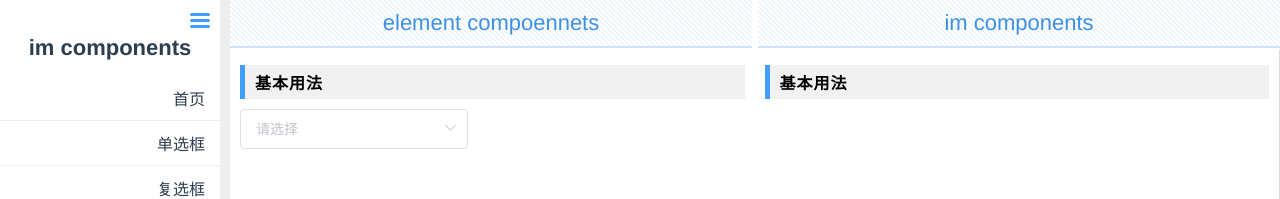
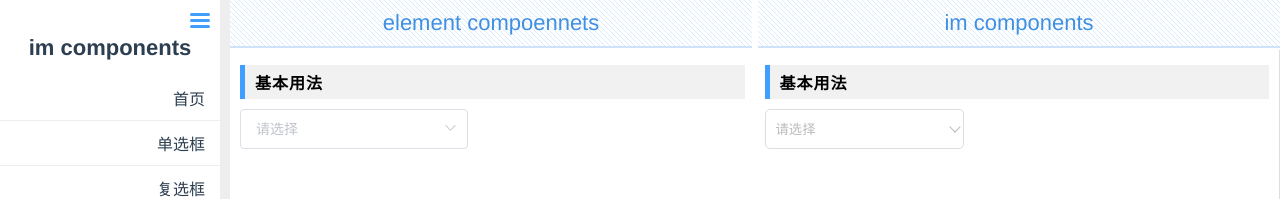
Before and after one commit to txl764496056/vue-imitate-element, a Vue app: page /select in a window 1280 px wide. Shown: the top 199 px of the page. Built offline with nearby package versions, Linux system fonts and the light colour scheme.

Commit message:
select  滚动条

```diff
--- a/src/components/ImScrollbar/im-bar.js
+++ b/src/components/ImScrollbar/im-bar.js
@@ -47,7 +47,7 @@ export default {
         const {size,move,bar,show} = this;
         return (
             <div class={['im-scrollbar-bar','im-bar-'+bar.key]}
-                style={ {opacity:( show ? 1:0)} }
+                style={ {opacity:( show&&size!='' ? 1:0)} }
                 onmousedown={ this.clickTrackHandler }
                 >
                 <div
@@ -86,7 +86,6 @@ export default {
             let thumbHalf = (this.$refs.thumb[this.bar.offset]/2);
 
             let percent = (offset-thumbHalf)/this.$el[this.bar.offset];
-            // if(percent<0||percent>1){return;}
 
             this.wrap[this.bar.scroll] = percent*this.wrap[this.bar.scrollSize];
         },
--- a/src/components/ImSelect/ImSelect.vue
+++ b/src/components/ImSelect/ImSelect.vue
@@ -1,15 +1,41 @@
 <template>
-    <div>
-
+    <div class="im-select">
+        <im-input
+        v-model='selected'
+        placeholder="请选择"
+        :readonly="true"></im-input>
+        <i class="arrow"></i>
     </div>
 </template>
 
 <script>
+import ImInput from '@/components/ImInput/ImInput.vue'
     export default {
-        name:"ImSelect"
+        name:"ImSelect",
+        components:{
+            ImInput
+        },
+        data(){
+            return {
+                selected:""
+            }
+        }
     }
 </script>
 
 <style lang="scss" scoped>
-
+@import '@/scss/base.scss';
+.im-select{
+    display:inline-block;position:relative;
+    .arrow{
+        $size:8px;
+        height:$size;width:$size;
+        position:absolute;right:5px;top:50%;margin-top:-($size * 1.4142) /2;
+        transform:rotate(45deg);
+        border: 1px solid $color-bb {
+            left:none;
+            top:none;
+        }
+    }
+}
 </style>
--- a/src/el_views/ElementSelect.vue
+++ b/src/el_views/ElementSelect.vue
@@ -31,6 +31,21 @@
                     }, {
                     value: '选项5',
                     label: '北京烤鸭'
+                },{
+                    value: '选项6',
+                    label: '黄金糕6'
+                    }, {
+                    value: '选项7',
+                    label: '双皮奶7'
+                    }, {
+                    value: '选项8',
+                    label: '蚵仔煎8'
+                    }, {
+                    value: '选项9',
+                    label: '龙须面9'
+                    }, {
+                    value: '选项10',
+                    label: '北京烤鸭10'
                 }],
                 el_select1: ''
             }
--- a/src/scss/base.css
+++ b/src/scss/base.css
@@ -147,8 +147,8 @@
   max-height: 270px;
   height: 100%;
   overflow: auto;
-  margin-right: -17px;
-  margin-bottom: -17px;
+  margin-right: -20px;
+  margin-bottom: -20px;
   padding-right: 10px;
   padding-bottom: 20px;
 }
--- a/src/scss/base.scss
+++ b/src/scss/base.scss
@@ -95,7 +95,7 @@ $bar-size:6px;
     max-height:270px;
     height:100%;
     overflow: auto;
-    margin-right:-17px;margin-bottom:-17px;
+    margin-right:-20px;margin-bottom:-20px;
     padding-right:$bar-size+4px;padding-bottom:$bar-size+14px;
 }
 
--- a/src/views/ImitateScrollbar.vue
+++ b/src/views/ImitateScrollbar.vue
@@ -3,7 +3,7 @@
         <button class="im-theme-btn mt20" @click='add'>点击-增加滚动内容</button>
         <div class="title">自定义滚动条</div>
         <im-scrollbar
-            class="im-scrollbar-container"
+            class="im-scrollbar-container w600"
             wrap-class="wrap-class"
             view-class="view-class"
             :hoverShowBar="false">
@@ -13,12 +13,22 @@
         </im-scrollbar>
         <div class="title">自定义滚动条-悬停显示滚动条</div>
         <im-scrollbar
-            class="im-scrollbar-container"
+            class="im-scrollbar-container w600"
             wrap-class="wrap-class"
             view-class="view-class">
             <li
             v-for="item in im_options"
             :key="item.label">{{item.label}}</li>
+        </im-scrollbar>
+        <div class="title">自定义滚动条-只有垂直滚动条</div>
+        <im-scrollbar
+            class="im-scrollbar-container"
+            wrap-class="wrap-class"
+            view-class="view-class">
+            <template
+            v-for="item in im_options">
+                <li :key="item.label" v-if="item.index!=7">{{item.label}}</li>
+            </template>
         </im-scrollbar>
     </div>
 </template>
@@ -52,6 +62,7 @@ import ImScrollbar from '@/components/ImScrollbar'
                     label: '黄金糕2'
                     }, {
                     value: '选项7',
+                    index:7,
                     label: '双皮奶ddddddddddddddddddddddddddddddddddddddddddddddddddddddddddddddd2'
                     }, {
                     value: '选项8',
@@ -83,7 +94,12 @@ import ImScrollbar from '@/components/ImScrollbar'
 <style lang="scss" scoped>
 .im-scrollbar-container{
     li{
-        line-height:30px;list-style: none;font-size:14px;word-break:break-all;width:600px;
+        line-height:30px;list-style: none;font-size:14px;word-break:break-all;
+    }
+    &.w600{
+        li{
+            width:600px;
+        }
     }
 }
 
--- a/src/views/ImitateSelect.vue
+++ b/src/views/ImitateSelect.vue
@@ -1,12 +1,19 @@
 <template>
     <div>
         <div class="title">基本用法</div>
+        <im-select>
+
+        </im-select>
     </div>
 </template>
 
 <script>
+import ImSelect from '@/components/ImSelect/ImSelect.vue'
     export default {
-        name:"ImitateSelect"
+        name:"ImitateSelect",
+        components:{
+            ImSelect
+        }
     }
 </script>
 
```
Also changed, not shown: src/scss/base.min.css (+1 -1 lines).
